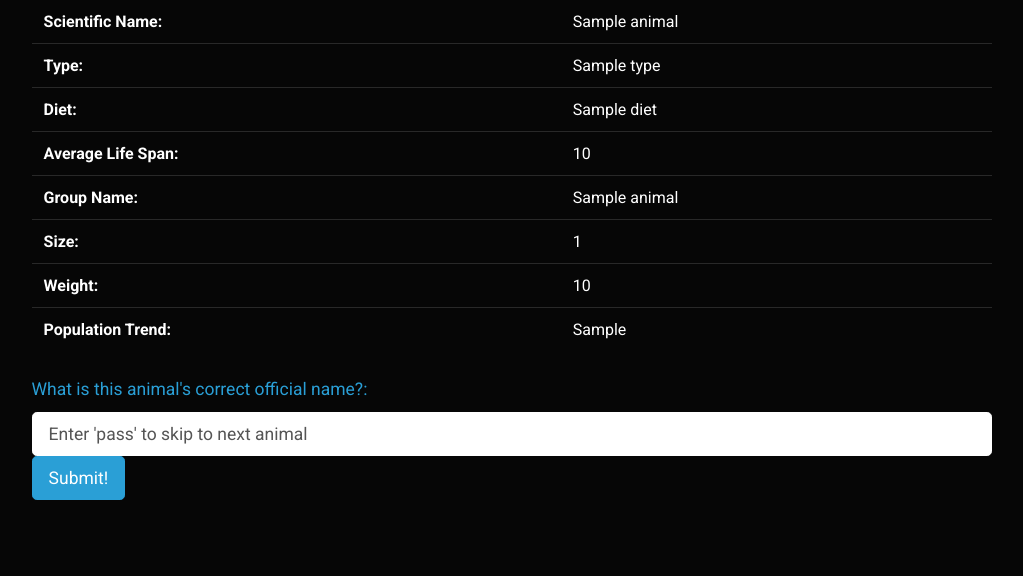
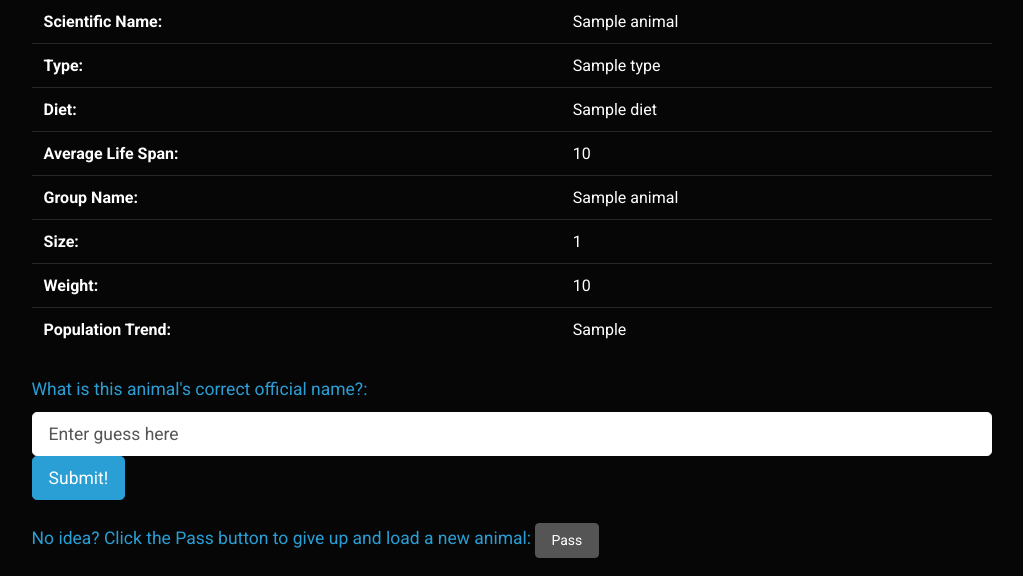
Before and after one commit to Code-Institute-Submissions/wildlife-quiz-game, a Flask app: template templates/game.html in a window 1280 px wide. Shown: the part 1137-1713 px from the top of the page, without its empty margins (128-1151 px from the left). Before the commit the page ends 1637 px from the top, so only its background shows below. Run offline with Flask 2, Linux system fonts and the light colour scheme; the template is opened without the code that fills it: most values are stand-ins (such as "Sample title", 1, 10 or a date in 2020); grey boxes marked "Sample" are stand-in pictures; some libraries are stand-ins or nearby versions.

Commit message:
skip button so I can pass if I don’t have an idea

```diff
--- a/templates/game.html
+++ b/templates/game.html
@@ -79,8 +79,12 @@
 
     <form method="POST" class="form-group">
         <label for="guess" class="col-form-label col-form-label-lg text-primary">What is this animal's correct official name?:</label>
-        <input class="form-control form-control-lg" type="text" id="guess" name="guess" placeholder="Enter 'pass' to skip to next animal">
+        <input class="form-control form-control-lg" type="text" id="guess" name="guess" placeholder="Enter guess here">
         <button class="btn btn-primary btn-lg">Submit!</button>
+    </form>
+     <form method="POST" class="form-group">
+        <label for="guess" class="col-form-label col-form-label-lg text-primary">No idea? Click the Pass button to give up and load a new animal: </label>
+        <button type="submit" id="guess" name="guess" value="pass" class="btn btn-secondary">Pass</button>
     </form>
 
 
```
